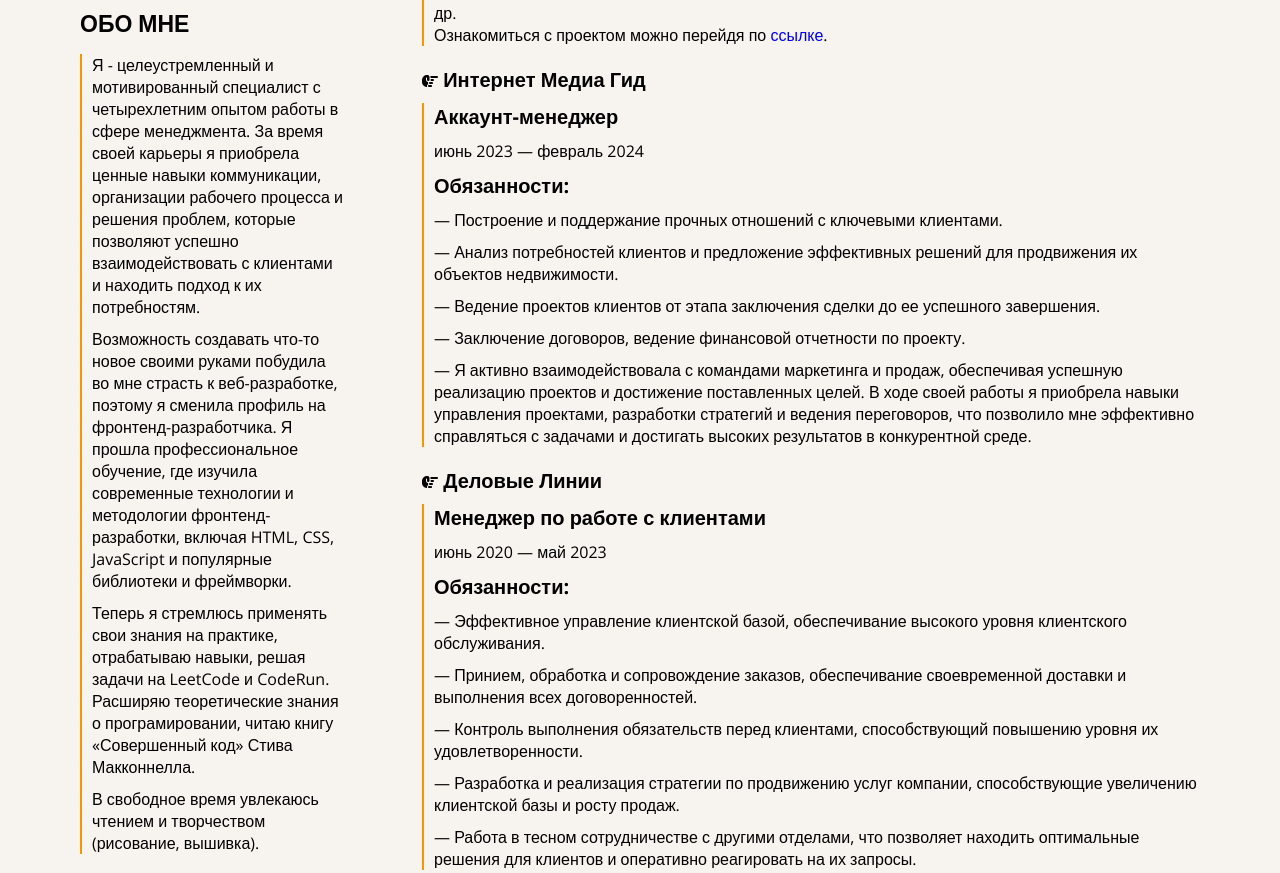
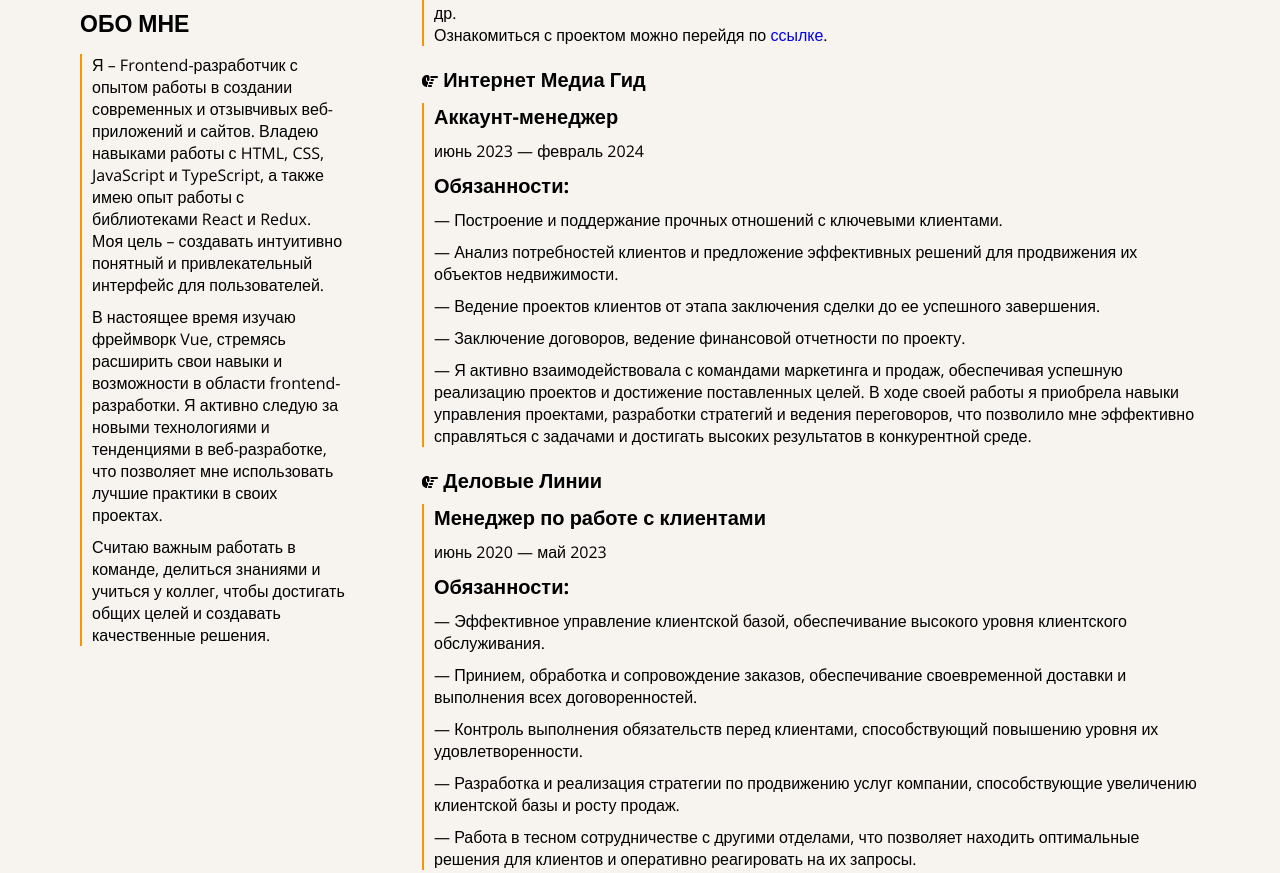
Before and after one commit to a-rodina/resume, a plain HTML site: page index.html in a window 1280 px wide. Shown: the part 954-1827 px from the top of the page. Drawn offline with nearby package versions, Linux system fonts and the light colour scheme.

Commit message:
changed text about me

```diff
--- a/index.html
+++ b/index.html
@@ -87,15 +87,12 @@
                     <div class="cv-content__theme-block">
                         <h2 class="cv-content__title">Обо мне</h2>
                         <div class="cv-content__text-block">
-                            <p class="cv-content__text">Я - целеустремленный и мотивированный специалист с четырехлетним опытом работы в сфере менеджмента.
-                        За время своей карьеры я приобрела ценные навыки коммуникации, организации рабочего процесса и решения проблем, которые позволяют
-                        успешно взаимодействовать с клиентами и находить подход к их потребностям.</p>
-                            <p class="cv-content__text">Возможность создавать что-то новое своими руками побудила во мне страсть к веб-разработке, поэтому я сменила профиль на фронтенд-разработчика.
-                        Я прошла профессиональное обучение, где изучила современные технологии и методологии фронтенд-разработки, включая HTML, CSS, JavaScript и
-                        популярные библиотеки и фреймворки.</p>
-                            <p class="cv-content__text"> Теперь я стремлюсь применять свои знания на практике, отрабатываю навыки, решая задачи на LeetCode и CodeRun.
-                                Расширяю теоретические знания о програмировании, читаю книгу «Совершенный код» Стива Макконнелла.</p>
-                            <p class="cv-content__text">В свободное время увлекаюсь чтением и творчеством (рисование, вышивка).</p>
+                            <p class="cv-content__text">Я – Frontend-разработчик с опытом работы в создании современных и отзывчивых веб-приложений и сайтов.
+                                Владею навыками работы с HTML, CSS, JavaScript и TypeScript, а также имею опыт работы с библиотеками React и Redux.
+                                Моя цель – создавать интуитивно понятный и привлекательный интерфейс для пользователей.</p>
+                            <p class="cv-content__text">В настоящее время изучаю фреймворк Vue, стремясь расширить свои навыки и возможности в области frontend-разработки.
+                                Я активно следую за новыми технологиями и тенденциями в веб-разработке, что позволяет мне использовать лучшие практики в своих проектах.</p>
+                            <p class="cv-content__text"> Считаю важным работать в команде, делиться знаниями и учиться у коллег, чтобы достигать общих целей и создавать качественные решения.</p>
                         </div>
                     </div>
                 </div>
```
